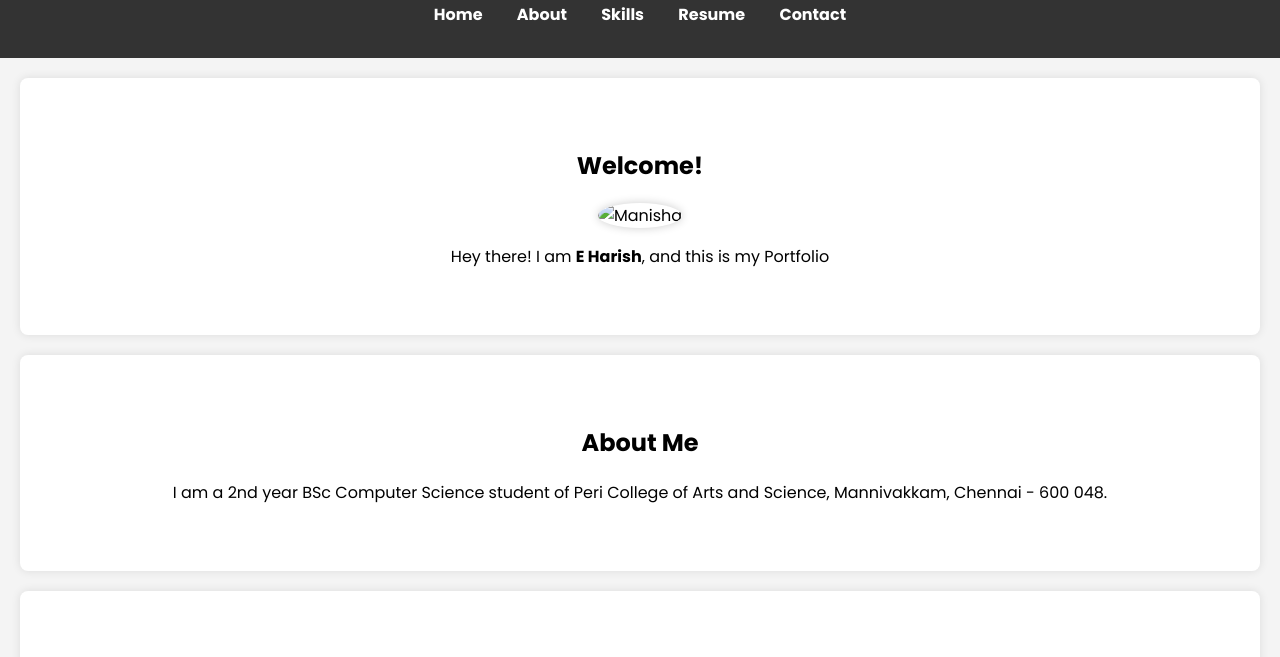
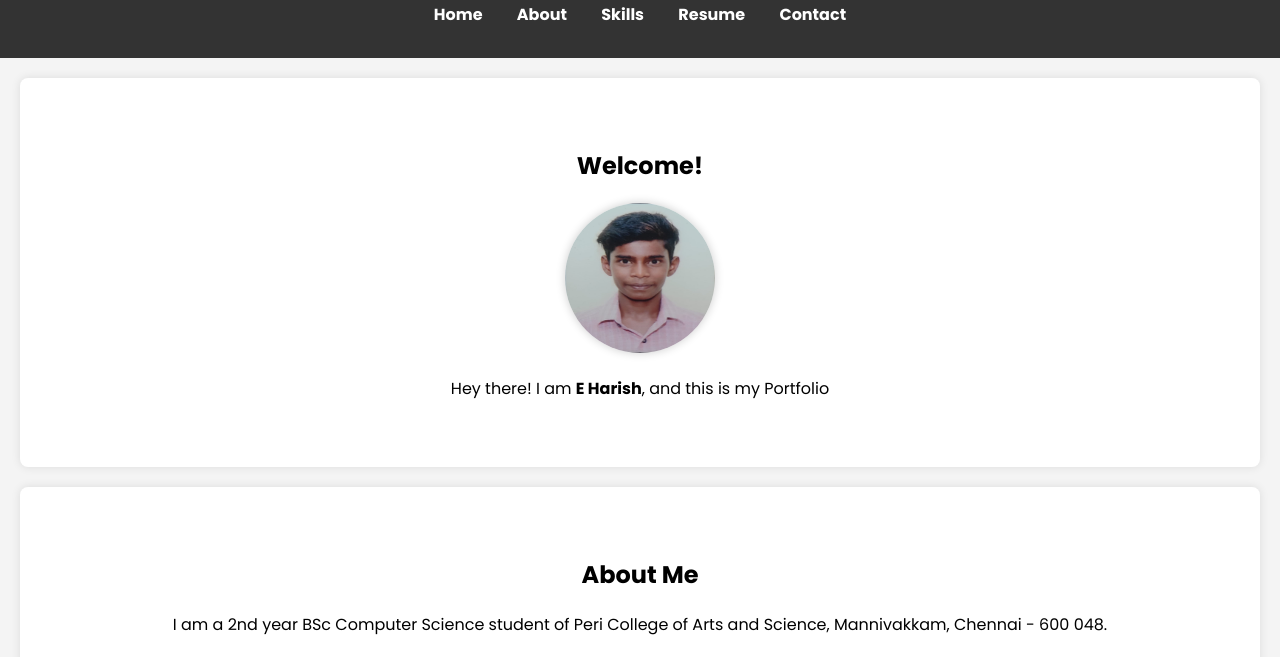
Before and after one commit to HARINI3319/Harishnewfile, a plain HTML site: page index.html in a window 1280 px wide. Shown: the part 104-761 px from the top of the page. Drawn offline with Linux system fonts and the light colour scheme.

Commit message:
Update index.html

```diff
--- a/index.html
+++ b/index.html
@@ -128,7 +128,7 @@
 
     <section id="home">
         <h2>Welcome!</h2>
-        <img src="A chess board in space with angels and demons, and wooden chess pieces.png" alt="Manisha" width="150" height="150"
+        <img src="IMG-20250404-WA0002.jpg" alt="Harish" width="150" height="150"
              style="border-radius: 50%; box-shadow: 0 0 10px rgba(0, 0, 0, 0.2);">
         <p>Hey there! I am <b>E Harish</b>, and this is my Portfolio</p>
     </section>
```
